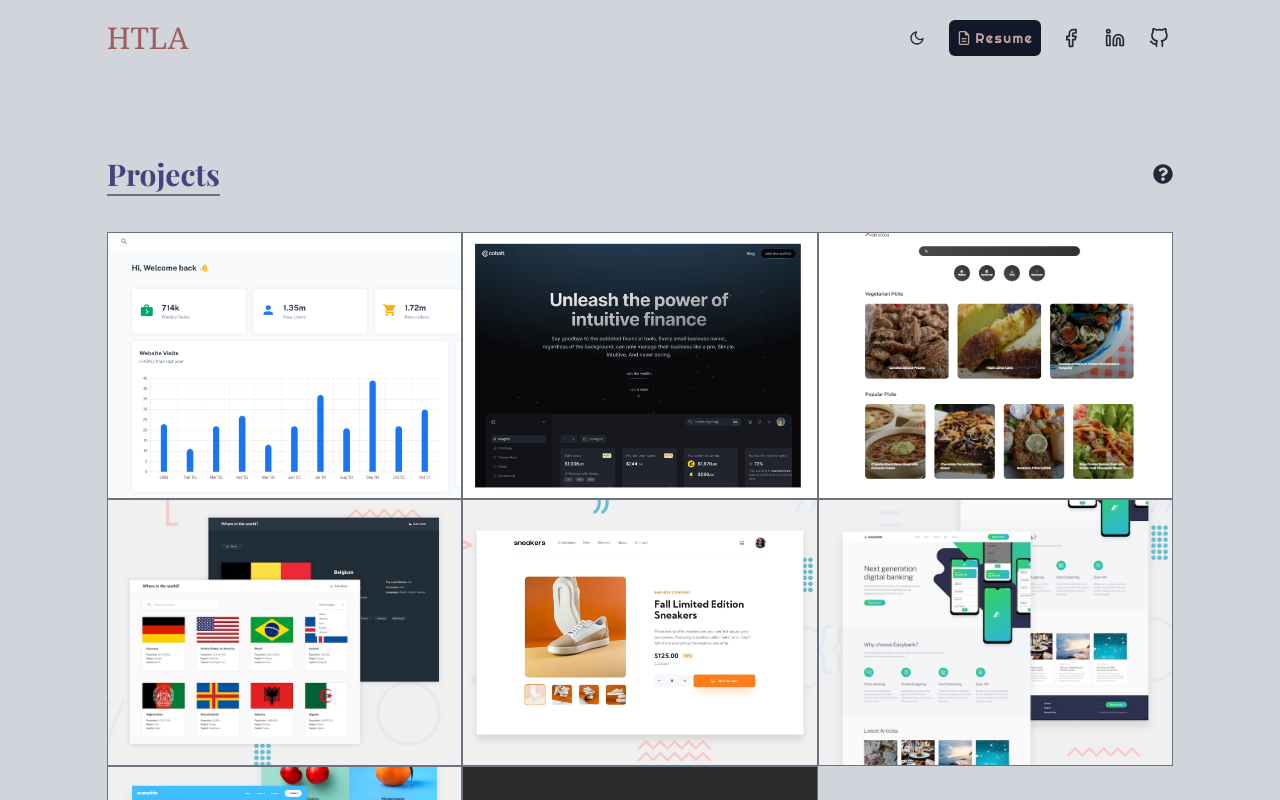
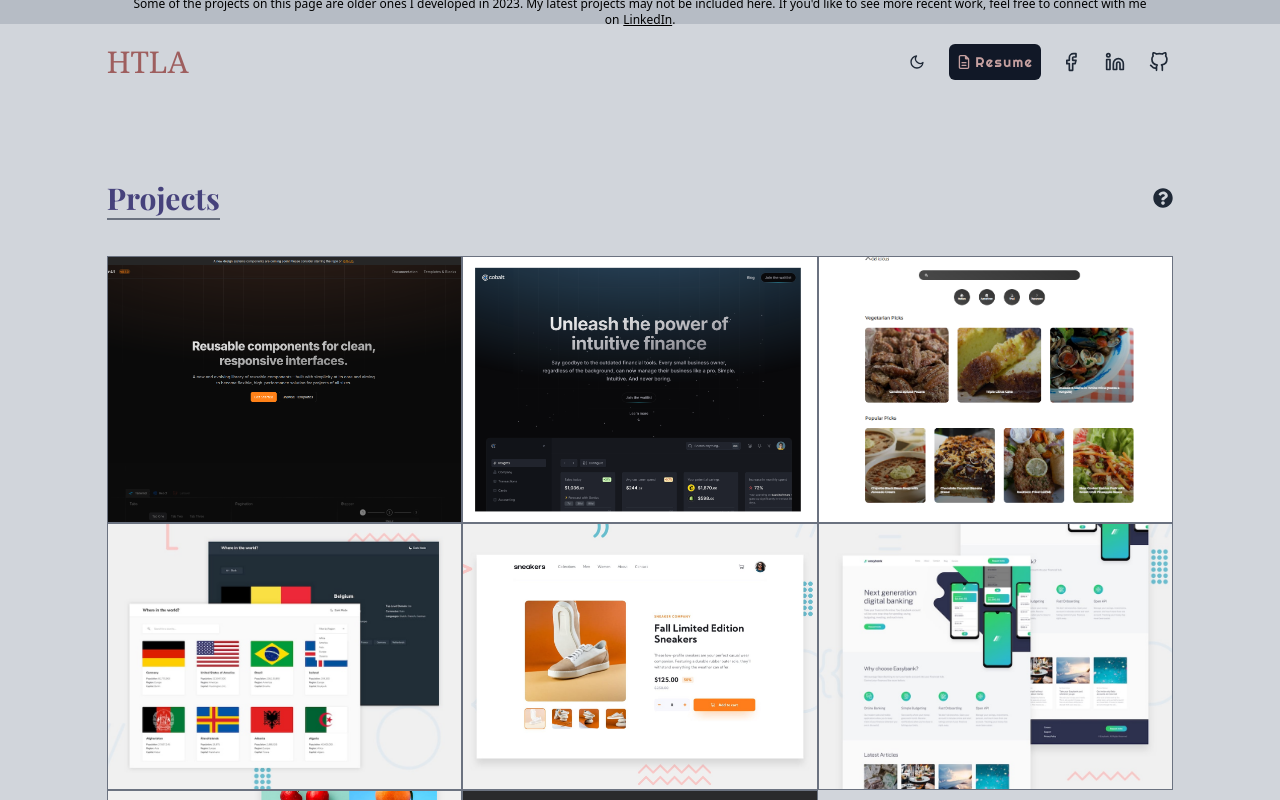
Before and after one commit to HTLA380/Personal_Portfolio, a Next.js app: page /projects in a window 1280 px wide. Shown: the top 800 px of the page. Built offline with nearby package versions, Linux system fonts and the light colour scheme.

Commit message:
feat: add project details for MijnUI Component Library and update project page notice

```diff
--- a/src/app/projects/page.tsx
+++ b/src/app/projects/page.tsx
@@ -51,6 +51,23 @@ const ProjectPage = () => {
   return (
     <Transition>
       <>
+        <div className="h-6 w-full bg-gray-400/50 dark:bg-neutral-800/50">
+          <div className="mx-auto flex h-full w-5/6 items-center justify-center">
+            <h5 className="text-center text-xs font-medium">
+              Some of the projects on this page are older ones I developed in
+              2023. My latest projects may not be included here. If you'd like
+              to see more recent work, feel free to connect with me on
+              <a
+                href="https://www.linkedin.com/in/htetaunglin-coder/"
+                target="_blank"
+                rel="noopener noreferrer"
+                className="ml-1 underline">
+                LinkedIn
+              </a>
+              .
+            </h5>
+          </div>
+        </div>
         {renderNavbar}
         <ProjectShowCase />
         <Footer />
--- a/src/containers/project-page/_data/projects-data.json
+++ b/src/containers/project-page/_data/projects-data.json
@@ -1,10 +1,10 @@
 [
   {
-    "title": "React Board",
-    "imgUrl": "/assets/images/projects/project-1.png",
-    "techs": ["React", "Typescript", "Material UI", "Chart.js"],
-    "liveUrl": "https://htl-react-board.netlify.app/",
-    "sourceUrl": "https://github.com/HTLA380/React-Dashboard"
+    "title": "MijnUI Component Library",
+    "imgUrl": "/assets/images/projects/project-8.png",
+    "techs": ["React", "TailwindCss", "RadixUI", "Fumadocs", "Storybook"],
+    "liveUrl": "https://mijn-ui.vercel.app",
+    "sourceUrl": "https://github.com/mijn-ui"
   },
   {
     "title": "Cobalt Clone",
```
Also changed, not shown: src/containers/home-page/_data/project-data.json (+7 -7 lines), public/assets/images/projects/project-8.png (added).
